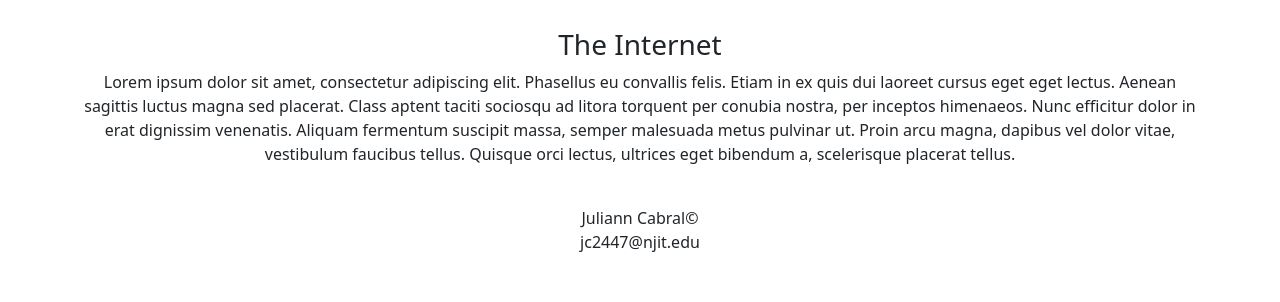
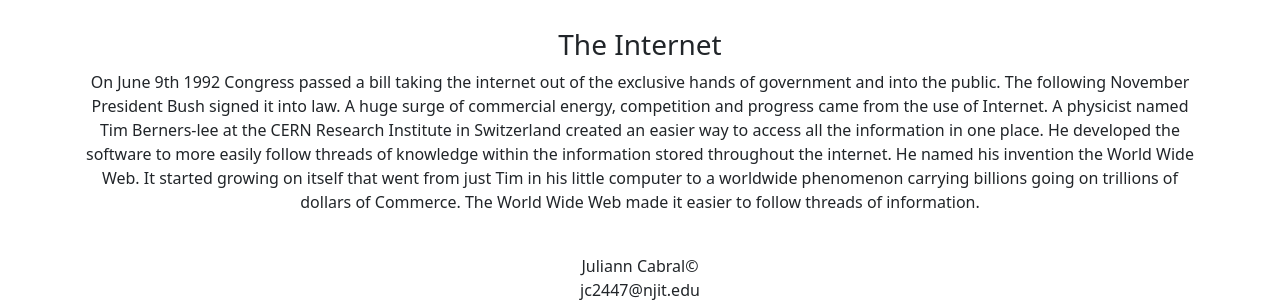
Before and after one commit to jcabral99/history-internet, a plain HTML site: page public_html/The Beginning.html in a window 1280 px wide. Shown: the part 1871-2173 px from the top of the page. Before the commit the page ends 2125 px from the top, so only its background shows below. Drawn offline with nearby package versions, Linux system fonts and the light colour scheme.

Commit message:
Adding more content

```diff
--- a/public_html/The Beginning.html
+++ b/public_html/The Beginning.html
@@ -106,7 +106,7 @@
         <div class="col-15" style="text-align: center">
             <h3>The Internet</h3>
             <p>
-                Lorem ipsum dolor sit amet, consectetur adipiscing elit. Phasellus eu convallis felis. Etiam in ex quis dui laoreet cursus eget eget lectus. Aenean sagittis luctus magna sed placerat. Class aptent taciti sociosqu ad litora torquent per conubia nostra, per inceptos himenaeos. Nunc efficitur dolor in erat dignissim venenatis. Aliquam fermentum suscipit massa, semper malesuada metus pulvinar ut. Proin arcu magna, dapibus vel dolor vitae, vestibulum faucibus tellus. Quisque orci lectus, ultrices eget bibendum a, scelerisque placerat tellus.
+                On June 9th 1992 Congress passed a bill taking the internet out of the exclusive hands of government and into the public. The following November President Bush signed it into law. A huge surge of commercial energy, competition and progress came from the use of Internet.  A physicist named Tim Berners-lee at the CERN Research Institute in Switzerland created an easier way to access all the information in one place. He developed the software to more easily follow threads of knowledge within the information stored throughout the internet. He named his invention the World Wide Web. It started growing on itself that went from just Tim in his little computer to a worldwide phenomenon carrying billions going on trillions of dollars of Commerce. The World Wide Web made it easier to follow threads of information.
             </p>
         </div>
 
```
